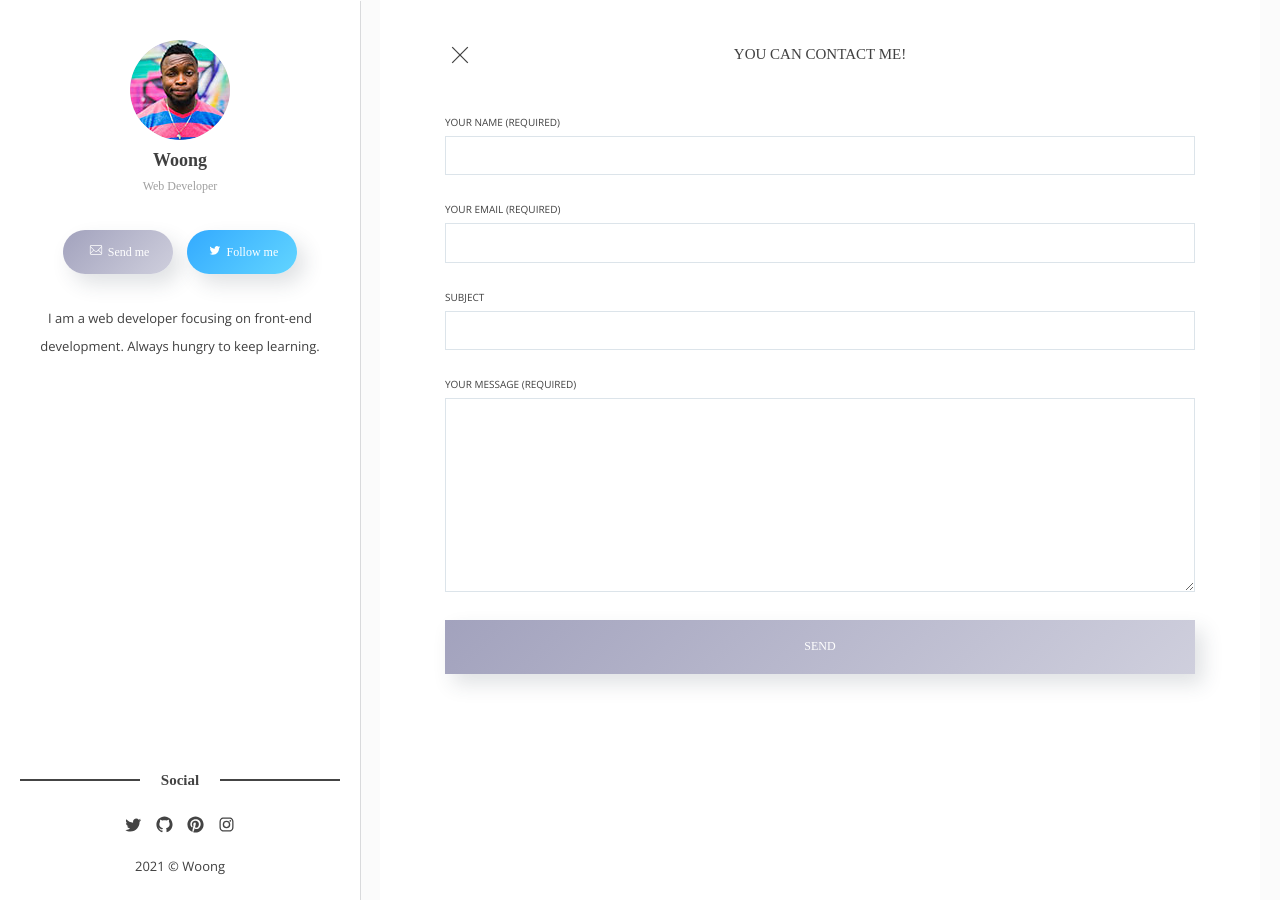
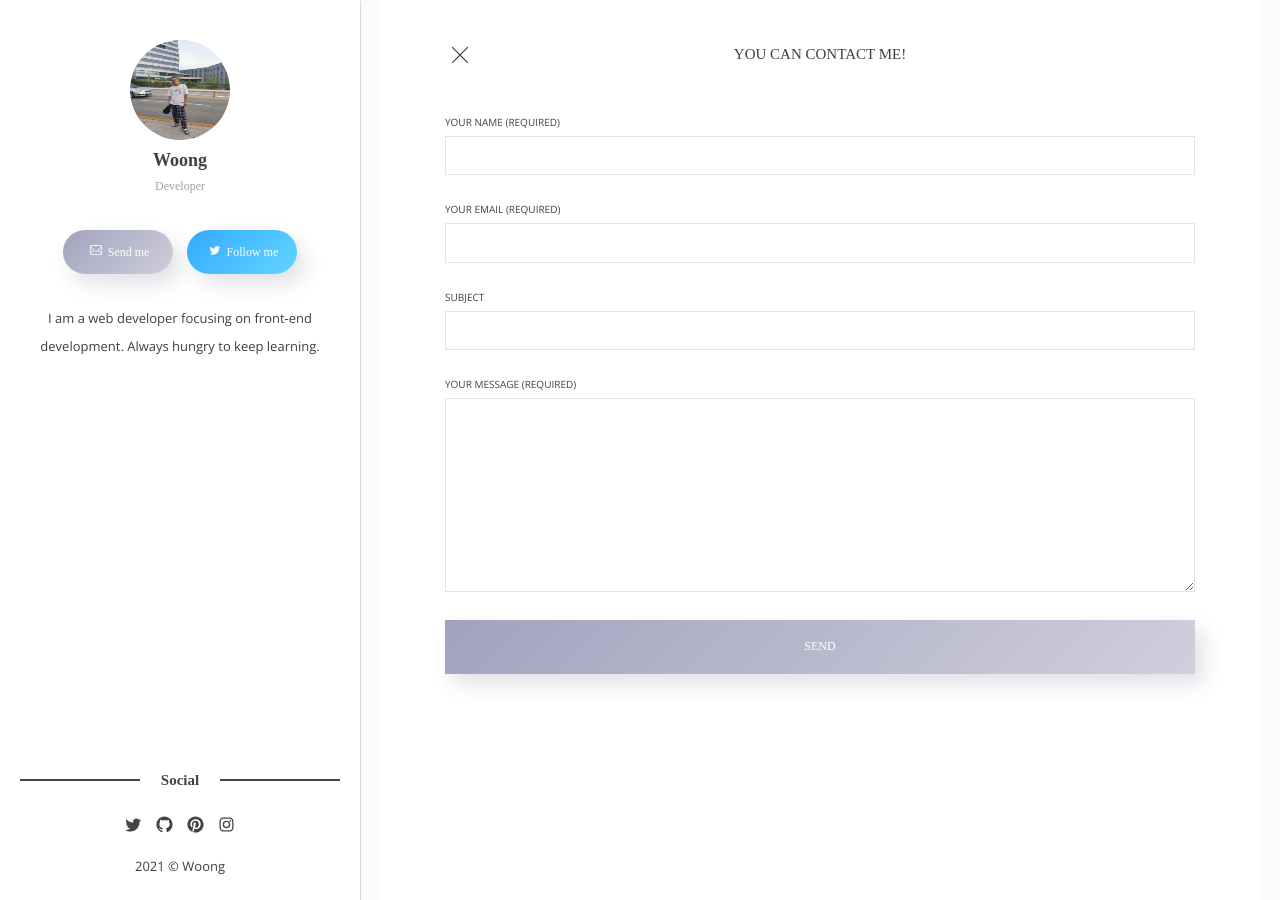
Before and after one commit to woong99/woong99.github.io, a Jekyll site: the page built from _pages/contact/index.html, in a window 1280 px wide. Built offline with Jekyll 4.4.1, drawn with Linux system fonts in a browser that asks for light colours; some web fonts are replaced.

Commit message:
First Blog

```diff
--- a/_config.yml
+++ b/_config.yml
@@ -1,12 +1,12 @@
 title: Welcome to Flexton
 description: Flexton is a responsive and ultra-minimal theme for Jekyll.
 baseurl: '' # the subpath of your site, e.g. /blog
-url: 'https://woong99.github.io' # the base hostname & protocol for your site, e.g. http://example.com
+url: '' # the base hostname & protocol for your site, e.g. http://example.com
 
 # Author
 author-name: Woong
-author-image: 1.jpg
-author-job: Web Developer
+author-image: woong.jpeg
+author-job: Developer
 author-email: your-email@domain.com # Add your email for contant form.
 author-twitter: artemsheludko_ # Add your twitter account
 about-author: I am a web developer focusing on front-end development. Always hungry to keep learning.
--- a/_posts/2018-03-02-style-guide.markdown
+++ b/_posts/2018-03-02-style-guide.markdown
@@ -1,7 +1,7 @@
 ---
 layout: post
 title: 신다은 바보
-image: 111.JPG
+image: 111.jpg
 date: 2018-03-02 13:35:20 +0200
 tags:
 categories: guide
```
Also changed, not shown: images/woong.jpeg (added), 2 other files.
